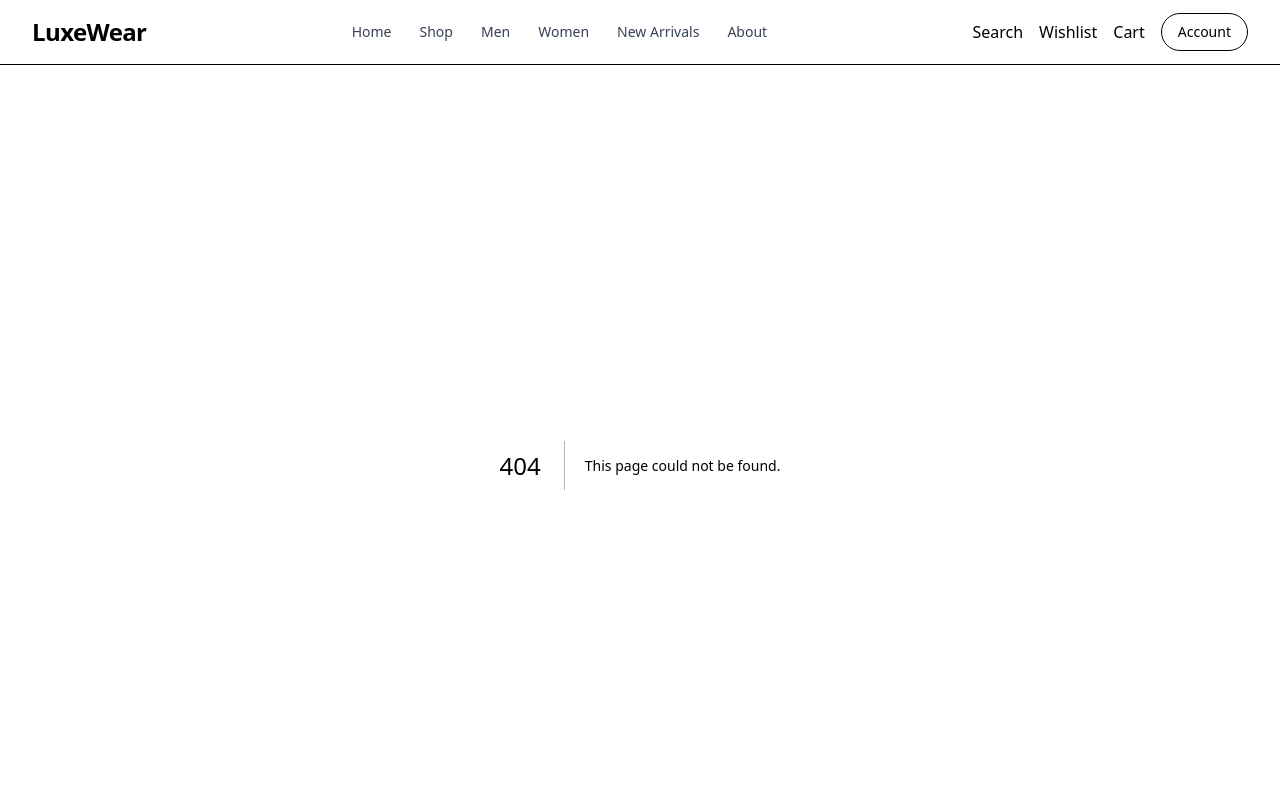
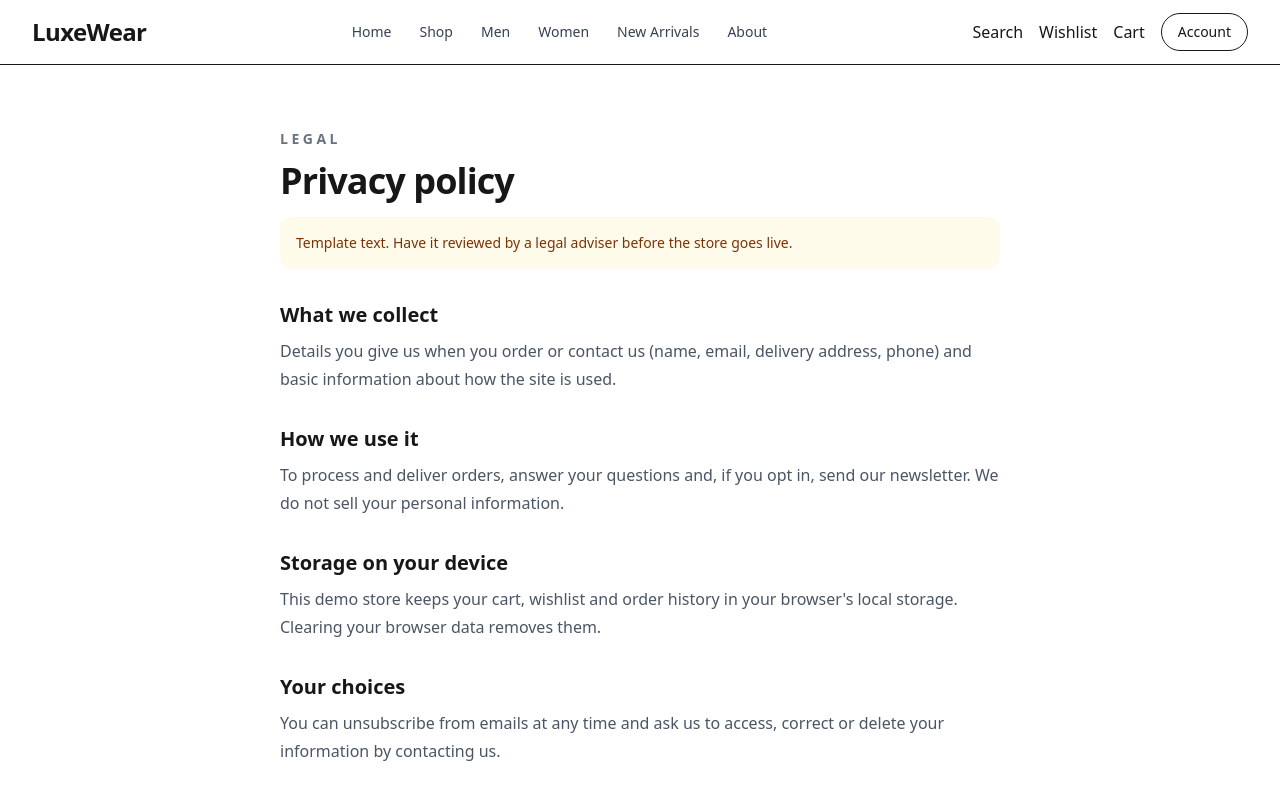
Before and after one commit to HetalRupareliya91/luxewear-fashion-ecommerce, a Next.js app in the folder frontend/: page /privacy in a window 1280 px wide. Before the commit this address had no page. Shown: the top 800 px of the page. Built offline with nearby package versions, Linux system fonts and the light colour scheme.

Commit message:
feat(frontend): add the privacy page

```diff
--- /dev/null
+++ b/frontend/src/app/privacy/page.tsx
@@ -0,0 +1,26 @@
+import type { Metadata } from "next";
+
+export const metadata: Metadata = { title: "Privacy | LuxeWear" };
+
+const sections = [
+  ["What we collect", "Details you give us when you order or contact us (name, email, delivery address, phone) and basic information about how the site is used."],
+  ["How we use it", "To process and deliver orders, answer your questions and, if you opt in, send our newsletter. We do not sell your personal information."],
+  ["Storage on your device", "This demo store keeps your cart, wishlist and order history in your browser's local storage. Clearing your browser data removes them."],
+  ["Your choices", "You can unsubscribe from emails at any time and ask us to access, correct or delete your information by contacting us."],
+];
+
+export default function PrivacyPage() {
+  return (
+    <section className="mx-auto max-w-3xl px-4 py-16 sm:px-6">
+      <p className="text-sm font-semibold uppercase tracking-[0.25em] text-gray-500">Legal</p>
+      <h1 className="mt-3 text-4xl font-bold tracking-tight">Privacy policy</h1>
+      <p className="mt-4 rounded-xl bg-amber-50 p-4 text-sm text-amber-900">Template text. Have it reviewed by a legal adviser before the store goes live.</p>
+      {sections.map(([title, body]) => (
+        <div key={title} className="mt-8">
+          <h2 className="text-xl font-semibold">{title}</h2>
+          <p className="mt-2 leading-7 text-gray-600">{body}</p>
+        </div>
+      ))}
+    </section>
+  );
+}
```
